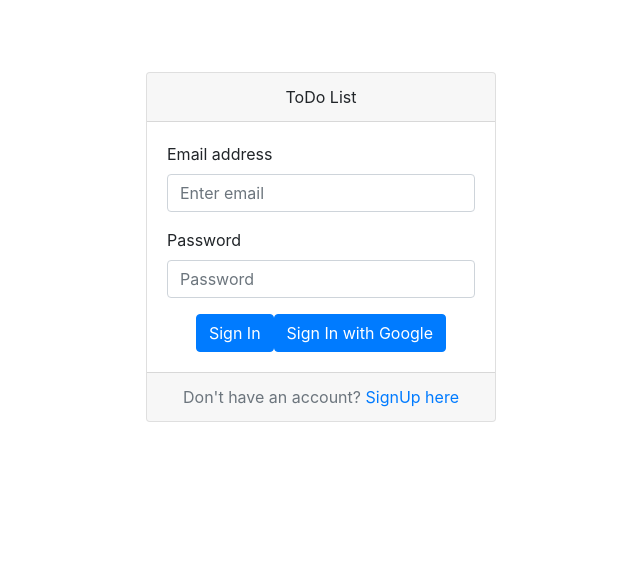
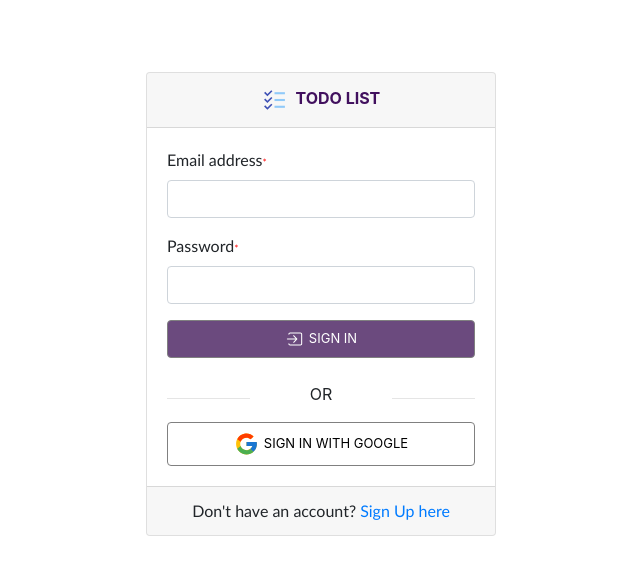
Before and after one commit to Anya555/ReactTodoApp, a React (Create React App) app in the folder client/: page / in a window 1280 px wide. Shown: the top 574 px of the page, without its empty margins (319-959 px from the left). Built offline with nearby package versions, Linux system fonts and the light colour scheme.

Commit message:
added styling to SignIn/SignUp forms

```diff
--- a/client/package.json
+++ b/client/package.json
@@ -11,6 +11,7 @@
     "react": "^16.13.1",
     "react-bootstrap": "^1.0.1",
     "react-dom": "^16.13.1",
+    "react-icons": "^3.10.0",
     "react-router-dom": "^5.1.2",
     "react-scripts": "3.4.1"
   },
--- a/client/public/index.html
+++ b/client/public/index.html
@@ -7,11 +7,9 @@
     <meta name="theme-color" content="#000000" />
     <meta
       name="description"
-      content="Web site created using create-react-app"
     />
-    <link rel="apple-touch-icon" href="%PUBLIC_URL%/logo192.png" />
 
-    <link rel="manifest" href="%PUBLIC_URL%/manifest.json" />
+
     <link rel="stylesheet"
   href="https://maxcdn.bootstrapcdn.com/bootstrap/4.3.1/css/bootstrap.min.css"
   integrity="sha384-ggOyR0iXCbMQv3Xipma34MD+dH/1fQ784/j6cY/iJTQUOhcWr7x9JvoRxT2MZw1T"
--- a/client/src/index.js
+++ b/client/src/index.js
@@ -1,7 +1,7 @@
 import React from 'react';
 import ReactDOM from 'react-dom';
 import App from './App';
-import * as serviceWorker from './serviceWorker';
+
 
 ReactDOM.render(
   <React.StrictMode>
@@ -9,6 +9,3 @@ ReactDOM.render(
   </React.StrictMode>,
   document.getElementById('root')
 );
-
-
-serviceWorker.unregister();
--- a/client/src/pages/Dashboard.js
+++ b/client/src/pages/Dashboard.js
@@ -22,7 +22,7 @@ const Dashboard = (props) => {
 
             </Navbar>
             <br></br>
-            <h1>Hello { firebase.getCurrentUsername() }</h1>
+            <h1>{ firebase.getCurrentUsername() }</h1>
         </>
     )
     async function logout() {
--- a/client/src/pages/SignIn.js
+++ b/client/src/pages/SignIn.js
@@ -1,4 +1,4 @@
-import React, {useState} from 'react';
+import React, { useState } from 'react';
 import { Link, withRouter } from 'react-router-dom';
 import './signin.css';
 import 'bootstrap/dist/css/bootstrap.min.css';
@@ -7,6 +7,9 @@ import firebase from '../firebase';
 import Card from 'react-bootstrap/Card';
 import Form from 'react-bootstrap/Form'
 import Button from 'react-bootstrap/Button';
+import { FcGoogle } from 'react-icons/fc';
+import { FcTodoList } from 'react-icons/fc';
+import { IoIosLogIn } from 'react-icons/io';
 
 
 const SignIn = (props) => {
@@ -26,15 +29,15 @@ const handleSubmit = (e) => {
                         <br></br><br></br><br></br>
 
                         <Card className="text-center">
-                            <Card.Header>ToDo List</Card.Header>
+                            <Card.Header> <FcTodoList className="list-icon" /> ToDo List </Card.Header>
                             <Card.Body>
 
                                 <Form onSubmit={e => handleSubmit(e)}>
                                     <Form.Group controlId="formBasicEmail">
-                                        <Form.Label className="email">Email address</Form.Label>
+                                        <Form.Label className="email">Email address<span className="ast">*</span></Form.Label>
                                         <Form.Control
                                             type="email"
-                                        placeholder="Enter email"
+                                            className="email-form"
                                             name="email"
                                             value={email}
                                             onChange={e => setEmail(e.target.value)}
@@ -43,10 +46,9 @@ const handleSubmit = (e) => {
                                     </Form.Group>
 
                                     <Form.Group controlId="formBasicPassword">
-                                        <Form.Label className="password">Password</Form.Label>
+                                        <Form.Label className="password">Password<span className="ast">*</span></Form.Label>
                                         <Form.Control
                                             type="password"
-                                        placeholder="Password"
                                             name="password"
                                             value={password}
                                             onChange={e => setPassword(e.target.value)}
@@ -55,26 +57,40 @@ const handleSubmit = (e) => {
                                     </Form.Group>
 
                                     <Button
-                                    onClick = {login}
-                                    variant="primary"
-                                    type="submit">
+                                        onClick={login}
+                                        type="submit"
+                                        className="login"
+                                        >
+                                    <IoIosLogIn className="lock"/>
                                         Sign In
                                     </Button>
 
+                                    <br></br><br></br>
+                                    <div className="row">
+                                        <div className="col-md-4">
+                                            <hr></hr>
+                                        </div>
+                                        <div className="col-md-4">
+                                            <p>OR</p>
+                                        </div>
+                                        <div className="col-md-4">
+                                            <hr></hr>
+                                        </div>
+                                    </div>
 
                                     <Button
-                                    onClick={() => {
-                                        signInWithGoogle();
-                                      }}
+                                        onClick={signInWithGoogle}
+                                        className="g-btn"
                                         variant="primary"
                                         type="submit">
+                                        <FcGoogle className="google" />
                                         Sign In with Google
                                     </Button>
                                 </Form>
 
                             </Card.Body>
-                            <Card.Footer className="text-muted">Don't have an account?
-                            <Link to='/SignUp'> SignUp here</Link> </Card.Footer>
+                            <Card.Footer>Don't have an account?
+                            <Link to='/SignUp'> Sign Up here</Link> </Card.Footer>
                         </Card>
 
                     </div>
@@ -86,16 +102,16 @@ const handleSubmit = (e) => {
         try {
             await firebase.login(email, password)
             props.history.replace('/dashboard')
-		} catch(error) {
+        } catch (error) {
             alert(error.message)
         }
     }
 
-    async function  signInWithGoogle(){
-        try{
+    async function signInWithGoogle() {
+        try {
             await firebase.signInWithGoogle()
             props.history.replace('/dashboard')
-        }catch(error){
+        } catch (error) {
             alert(error.message)
         }
     }
--- a/client/src/pages/SignUp.js
+++ b/client/src/pages/SignUp.js
@@ -1,11 +1,13 @@
 import React,{useState} from 'react';
 import { Link,  withRouter } from "react-router-dom";
-import './signup.css';
+import './signin.css';
 import firebase from '../firebase';
 
 import Card from 'react-bootstrap/Card';
 import Form from 'react-bootstrap/Form'
 import Button from 'react-bootstrap/Button';
+import { FcTodoList } from 'react-icons/fc';
+import { IoIosLogIn } from 'react-icons/io';
 
 const SignUp = (props) => {
 
@@ -26,15 +28,14 @@ const handleSubmit = (e) =>{
                         <br></br><br></br><br></br>
 
                         <Card className="text-center">
-                            <Card.Header>ToDo List</Card.Header>
+                            <Card.Header><FcTodoList className="list-icon" />ToDo List</Card.Header>
                             <Card.Body>
 
                                 <Form onSubmit={e => handleSubmit(e)}>
                                 <Form.Group controlId="formBasicUsername">
-                                        <Form.Label className="email">Full name</Form.Label>
+                                        <Form.Label className="email">Full name<span className="ast">*</span></Form.Label>
                                         <Form.Control
                                         type="name"
-                                        placeholder="Enter your full name"
                                         name="name"
                                         value={name}
                                         onChange={e =>setUsername(e.target.value)}
@@ -43,10 +44,9 @@ const handleSubmit = (e) =>{
                                     </Form.Group>
 
                                     <Form.Group controlId="formBasicEmail">
-                                        <Form.Label className="email">Email address</Form.Label>
+                                        <Form.Label className="email">Email address<span className="ast">*</span></Form.Label>
                                         <Form.Control
                                         type="email"
-                                        placeholder="Enter email"
                                         name="email"
                                         value={email}
                                         onChange={e => setEmail(e.target.value)}
@@ -55,10 +55,9 @@ const handleSubmit = (e) =>{
                                     </Form.Group>
 
                                     <Form.Group controlId="formBasicPassword">
-                                        <Form.Label className="password">Password</Form.Label>
+                                        <Form.Label className="password">Password<span className="ast">*</span></Form.Label>
                                         <Form.Control
                                         type="password"
-                                        placeholder="Password"
                                         name="password"
                                         value={password}
                                         onChange={(e) => setPassword(e.target.value)}
@@ -69,14 +68,17 @@ const handleSubmit = (e) =>{
                                     <Button
                                     onClick={onRegister}
                                     variant="primary"
-                                    type="submit">
-                                        Sign In
+                                    type="submit"
+                                    className="login"
+                                    >
+                                    <IoIosLogIn className="lock"/>
+                                        Sign Up
                                     </Button>
                                 </Form>
 
 
                             </Card.Body>
-                            <Card.Footer className="text-muted">Already have an account?
+                            <Card.Footer>Already have an account?
                             <Link to='/'> Sign in here</Link> </Card.Footer>
                         </Card>
 
--- a/client/src/pages/signin.css
+++ b/client/src/pages/signin.css
@@ -1,3 +1,43 @@
 .email, .password{
 float: left;
+font-family: 'Gill Sans', 'Gill Sans MT', Calibri, 'Trebuchet MS', sans-serif ;
 }
+
+.card-header{
+  text-transform: uppercase;
+  font-weight: bold;
+  color:rgb(65, 16, 94)
+}
+
+.list-icon, .google{
+    padding-right: 5px;
+    font-size: 30px;
+}
+
+.btn{
+    text-transform: uppercase;
+    font-size: small !important;
+    border: 1px solid gray !important;
+    background-color: white !important;
+    color: black !important;
+    width:100%
+}
+
+.lock{
+  font-size: x-large;
+  padding-right: 5px;
+}
+
+.login{
+  background-color: rgb(107, 74, 126) !important;
+  color:white !important
+}
+
+.card-footer{
+  font-family: 'Gill Sans', 'Gill Sans MT', Calibri, 'Trebuchet MS', sans-serif ;
+}
+
+.ast{
+  color:red;
+  font-size: x-small;
+}
```
Also changed, not shown: client/src/serviceWorker.js (deleted, +0 -141 lines), client/src/pages/signup.css (deleted), 2 other files (tests, documents, lock files or other folders). Lines whose indentation alone changed are shown as unchanged.
